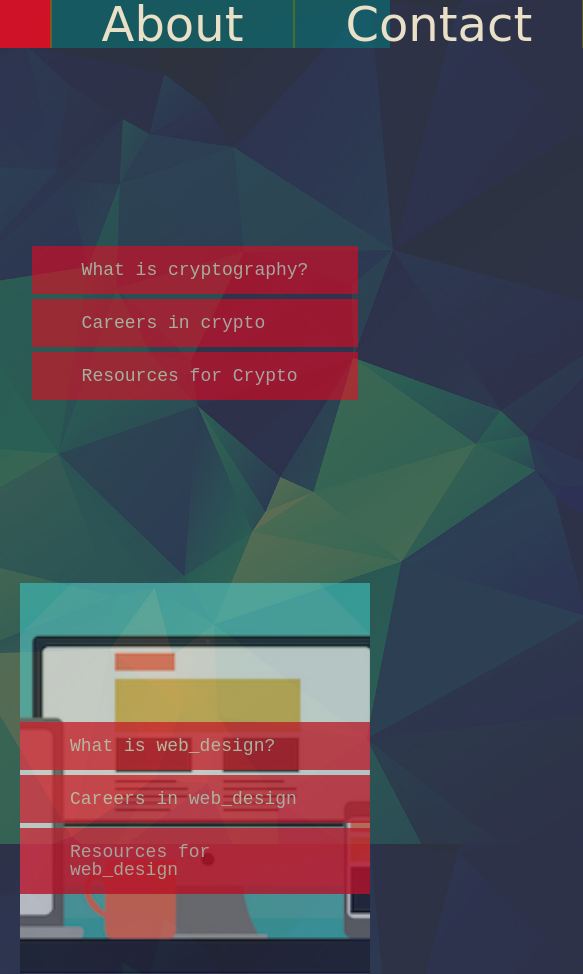
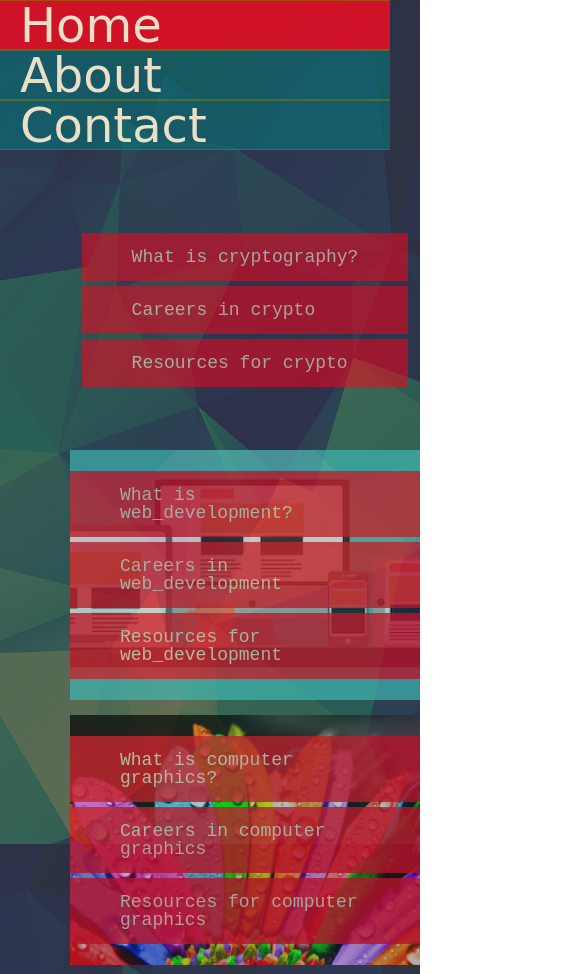
Before and after one commit to amnotme/42_Hack, a plain HTML site: page project_02_A_room_of_ones_own/index.html in a window 390 px wide. Shown: the top 974 px of the page, 583 px wide, since content can reach past the window. Drawn offline with Linux system fonts and the light colour scheme; a web font is replaced by a local one.

Commit message:
finished with index.html

```diff
--- a/project_02_A_room_of_ones_own/css/style1.css
+++ b/project_02_A_room_of_ones_own/css/style1.css
@@ -1,27 +1,13 @@
+
 .nav_bar {
   font-family: 'Joti One', cursive;
   background-color: rgba(0,128,128, 0.5);
-}
-
-.nav_bar ul {
-  font-size: 48px;
-  display: flex;
-  justify-content: center;
-}
-
-.nav_bar li{
-  padding: 0 50px;
-  flex-direction: row;
-  background-color: transparent;
-  border-right: 1px solid rgba(128,128,0,0.5);
-  border-left: 1px solid rgba(128,128,0,0.5);
 }
 
 .nav_bar li:hover {
   transition: background-color 2s  ease;
   -webkit-transition: background-color 2s  ease;
   background-color: rgba(255, 0, 25, 0.8);
-
 }
 
 .nav_bar a {
@@ -42,22 +28,6 @@ body {
   height: 100%;
   overflow: hidden;
   font-family: 'Joti One', cursive;
-}
-
-main {
-  display: grid;
-  margin-top: 50px;
-  margin-bottom: 50px;
-  grid-template-columns: 350px 350px;
-  grid-template-rows: repeat(2, 450px);
-  grid-auto-rows: 600px;
-  height: auto;
-  grid-gap: 35px;
-  justify-content: center;
-  justify-items: center;
-  align-items: stretch;
-  align-content: center;
-  grid-auto-flow: row dense;
 }
 
 .container {
@@ -185,7 +155,7 @@ main {
   font-size: 20px;
   font-weight: 900;
   font-family: monospace;
-  padding: 5px 50px;
+  padding: 5px 25px;
   flex-direction: row;
   background-color: transparent;
   color: rgb(110, 165, 182);
@@ -202,25 +172,89 @@ main {
  -webkit-transition: all .3s;
  -ms-transition: all .3s;
 }
+
 .icons a.github { background: url('../images/social-icons/github.png') left top no-repeat; }
 .icons a.linkedin { background: url('../images/social-icons/linkedin.png') left top no-repeat; }
 .icons a:hover { background-position: left -34px; }
 
-@media screen and (max-width: 900px)
+@media screen and (min-width: 901px)
 {
+  .nav_bar ul {
+    transition: all 1s ease;
+    -webkit-transition: all 1s ease;
+    font-size: 48px;
+    display: flex;
+    flex-direction: row;
+    justify-content: center;
+  }
+
+  .nav_bar li{
+    transition: all 1s ease;
+    -webkit-transition: all 1s ease;
+    padding: 0 75px;
+    background-color: transparent;
+    border-right: 1px solid rgba(128,128,0,0.5);
+    border-left: 1px solid rgba(128,128,0,0.5);
+  }
   main {
+    transition: all 1s ease;
+    -webkit-transition: all 1s ease;
     display: grid;
     margin-top: 50px;
     margin-bottom: 50px;
-    grid-template-columns: 350px;
-    grid-template-rows: repeat(4, 450px);
-    grid-auto-rows: 500px;
+    grid-template-columns: 350px 350px;
+    grid-template-rows: repeat(2, 450px);
+    grid-auto-rows: 600px;
     height: auto;
     grid-gap: 35px;
     justify-content: center;
-    justify-items: center;
     align-items: stretch;
     align-content: center;
     grid-auto-flow: row dense;
   }
 }
+
+@media screen and (max-width: 900px)
+{
+
+  .nav_bar {
+    transition: all 1s ease;
+    -webkit-transition: all 1s ease;
+    font-family: 'Joti One', cursive;
+    background-color: rgba(0,128,128, 0.5);
+  }
+
+  .nav_bar ul{
+    transition: all 1s ease;
+    -webkit-transition: all 1s ease;
+    font-size: 48px;
+    display: flex;
+    flex-direction: column;
+  }
+  .nav_bar li{
+    transition: all 1s ease;
+    -webkit-transition: all 1s ease;
+    padding: 0 20px;
+    flex-direction: row;
+    flex-wrap: wrap;
+    background-color: transparent;
+    border-top: 1px solid rgba(128,128,0,0.5);
+    border-bottom: 1px solid rgba(128,128,0,0.5);
+  }
+  main {
+    transition: all 1s ease;
+    -webkit-transition: all 1s ease;
+    display: grid;
+    margin-top: 35px;
+    margin-bottom: 50px;
+    grid-template-columns: 250px;
+    grid-template-rows: repeat(4, 250px);
+    grid-auto-rows: 300px;
+    height: auto;
+    grid-gap: 15px;
+    justify-content: center;
+    align-items: stretch;
+    align-content: center;
+    grid-auto-flow: row dense;
+  }
+}
--- a/project_02_A_room_of_ones_own/index.html
+++ b/project_02_A_room_of_ones_own/index.html
@@ -18,30 +18,30 @@
     <main class="container">
       <section class="box" id="one">
         <ul>
-          <li><a href="">What is cryptography?</a></li>
-          <li><a href="">Careers in crypto</a></li>
-          <li><a href="">Resources for Crypto</a></li>
+          <li><a href="https://en.wikipedia.org/wiki/Cryptography">What is cryptography?</a></li>
+          <li><a href="https://www.quora.com/I-am-very-much-interested-in-cryptography-network-security-and-information-security-What-type-of-jobs-or-roles-are-there-for-cryptography-or-security-things">Careers in crypto</a></li>
+          <li><a href="https://www.reddit.com/r/crypto/comments/5mainf/i_want_to_learn_cryptography/">Resources for crypto</a></li>
         </ul>
       </section>
         <section class="box" id="two">
           <ul>
-            <li><a href="">What is web_design?</a></li>
-            <li><a href="">Careers in web_design</a></li>
-            <li><a href="">Resources for web_design</a></li>
+            <li><a href="https://en.wikipedia.org/wiki/Web_development">What is web_development?</a></li>
+            <li><a href="https://career-resource-center.udacity.com/tech-jobs-find-your-career-path/web-development-careers">Careers in web_development</a></li>
+            <li><a href="https://bento.io/topicsjob">Resources for web_development</a></li>
           </ul>
         </section>
         <section  class="box" id="three">
           <ul>
-            <li><a href="">What is graphics?</a></li>
-            <li><a href="">Careers in graphics</a></li>
-            <li><a href="">Resources for graphics</a></li>
+            <li><a href="https://en.wikipedia.org/wiki/Computer_graphics">What is computer graphics?</a></li>
+            <li><a href="https://learn.org/articles/Careers_in_Computer_Graphics_Answers_to_Your_Questions.html">Careers in computer graphics</a></li>
+            <li><a href="https://www.reddit.com/r/learnprogramming/comments/3z64cn/good_resources_for_learning_computer_graphics/">Resources for computer graphics</a></li>
           </ul>
         </section>
         <section class="box" id="four">
           <ul>
-            <li><a href="">What is unix?</a></li>
-            <li><a href="">Careers in unix</a></li>
-            <li><a href="">Resources for unix</a></li>
+            <li><a href="https://en.wikipedia.org/wiki/Unix">What is unix?</a></li>
+            <li><a href="https://www.quora.com/Is-Unix-a-good-career">Careers in unix</a></li>
+            <li><a href="https://www.jstorimer.com/blogs/workingwithcode/7766109-11-resources-for-learning-unix-programming">Resources for unix</a></li>
           </ul>
         </section>
     </main>
```
